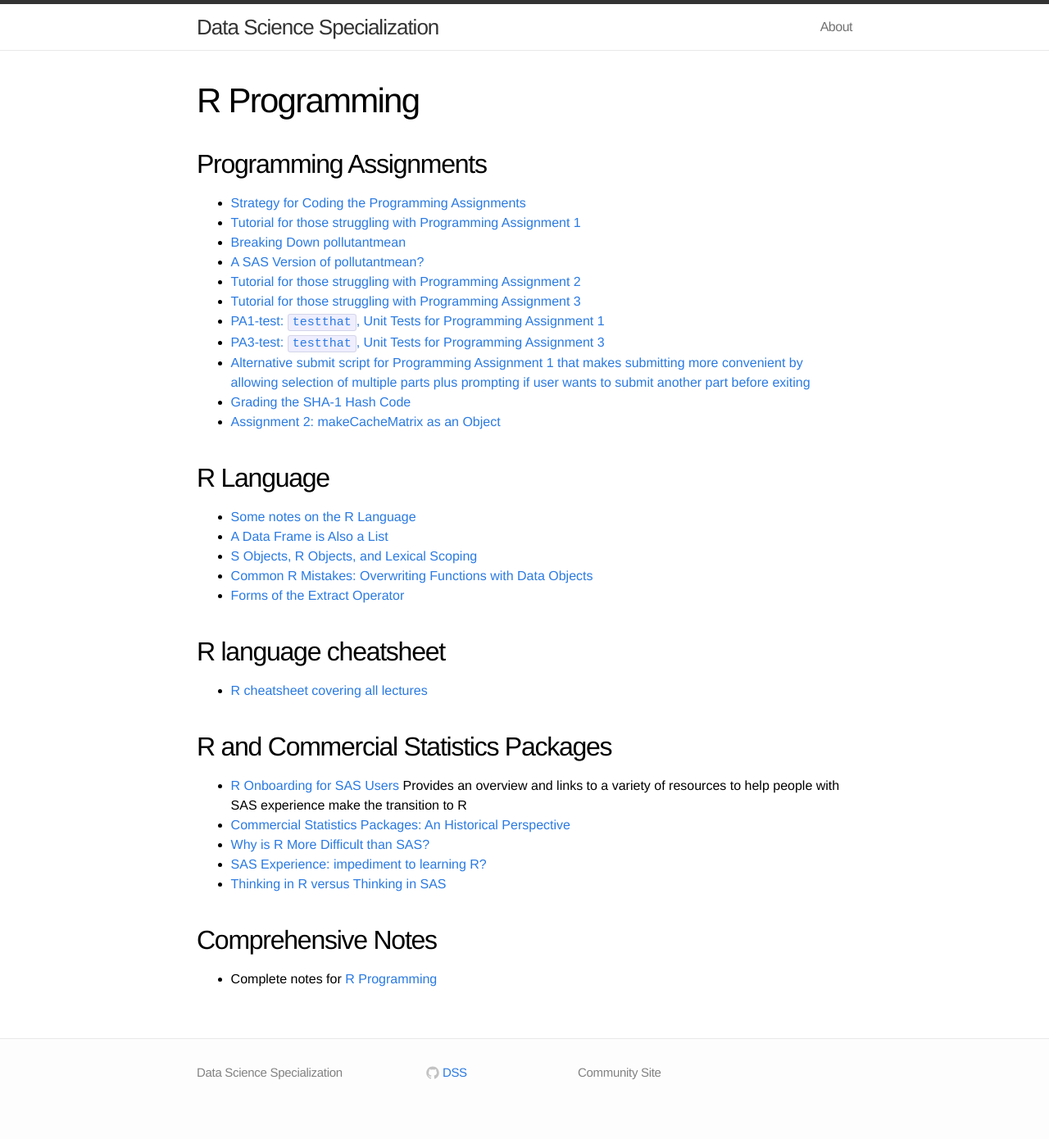
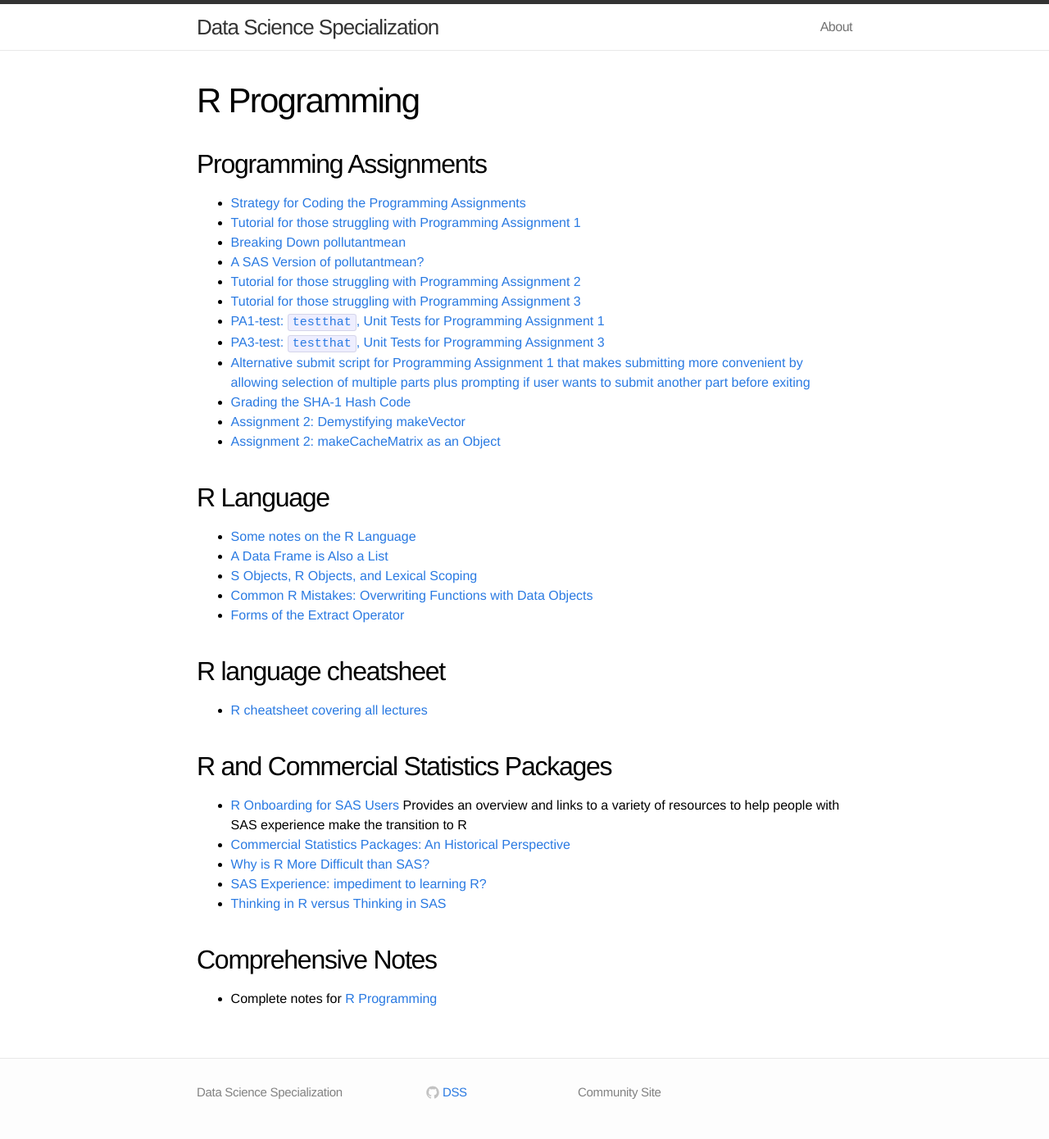
Before and after one commit to DataScienceSpecialization/DataScienceSpecialization.github.io, a Jekyll site: the page built from rprog.md, in a window 1280 px wide. Shown: the whole page at 82% size. Built offline with Jekyll 4.4.1, drawn with Linux system fonts in a browser that asks for light colours; before the commit the page ends 1366 px from its top, so only the background shows below that.

Commit message:
Add url for Demystifying makeVector() article.

```diff
--- a/rprog.md
+++ b/rprog.md
@@ -16,6 +16,7 @@
 - [PA3-test: `testthat`, Unit Tests for Programming Assignment 3](https://github.com/cbryant1000/pa3test)
 - [Alternative submit script for Programming Assignment 1 that makes submitting more convenient by allowing selection of multiple parts plus prompting if user wants to submit another part before exiting](https://github.com/rchampoux/coursera/blob/master/rprog-scripts-submitscript1.R)
 - [Grading the SHA-1 Hash Code](https://github.com/lgreski/datasciencectacontent/blob/master/markdown/rprog-gradeSHA1hash.md)
+- [Assignment 2: Demystifying makeVector](https://github.com/lgreski/datasciencectacontent/blob/master/markdown/rprog-breakingDownMakeVector.md)
 -  [Assignment 2: makeCacheMatrix as an Object](https://github.com/lgreski/datasciencectacontent/blob/master/markdown/rprogAssignment2Prototype.md)
 
 
```
